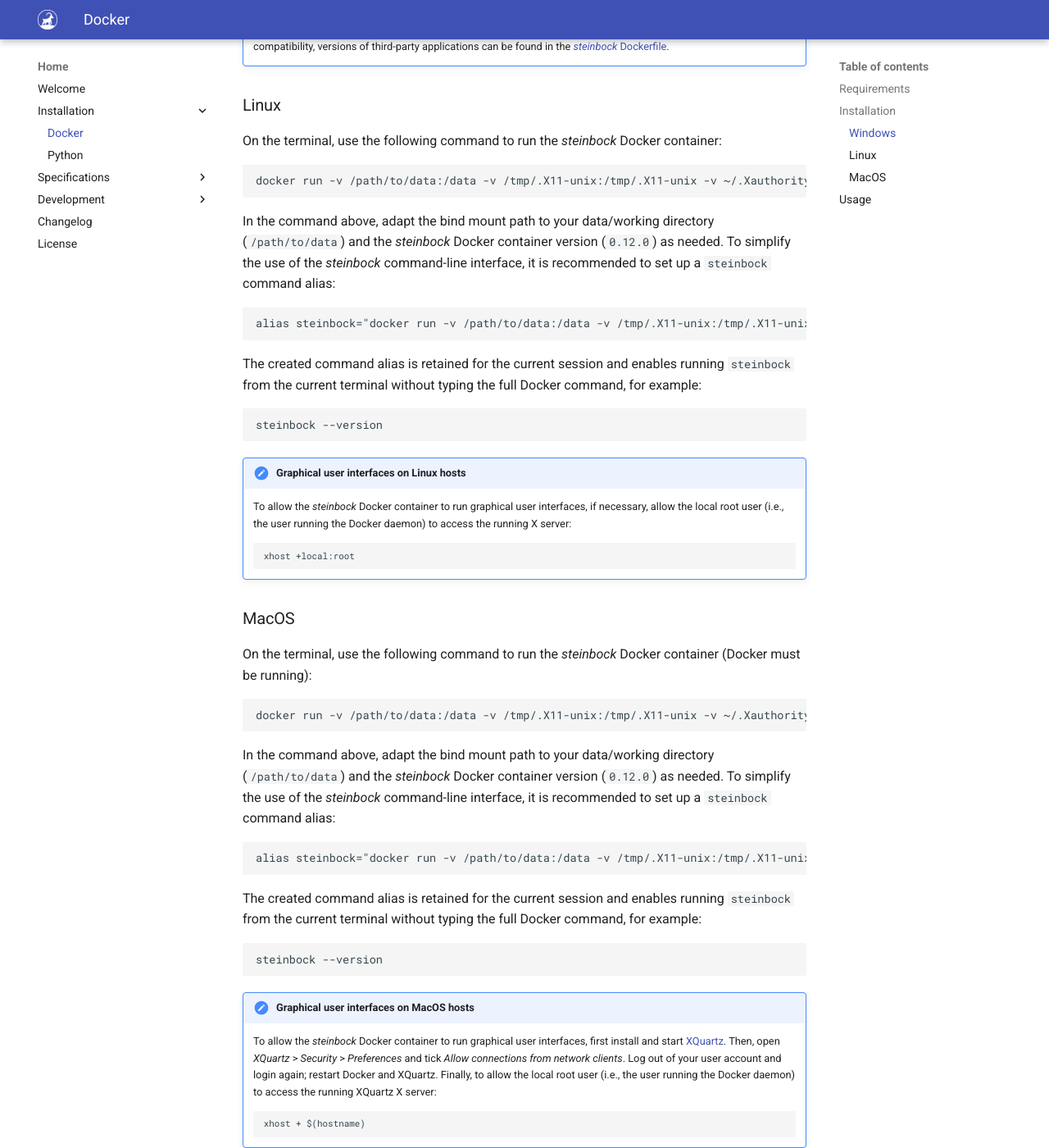
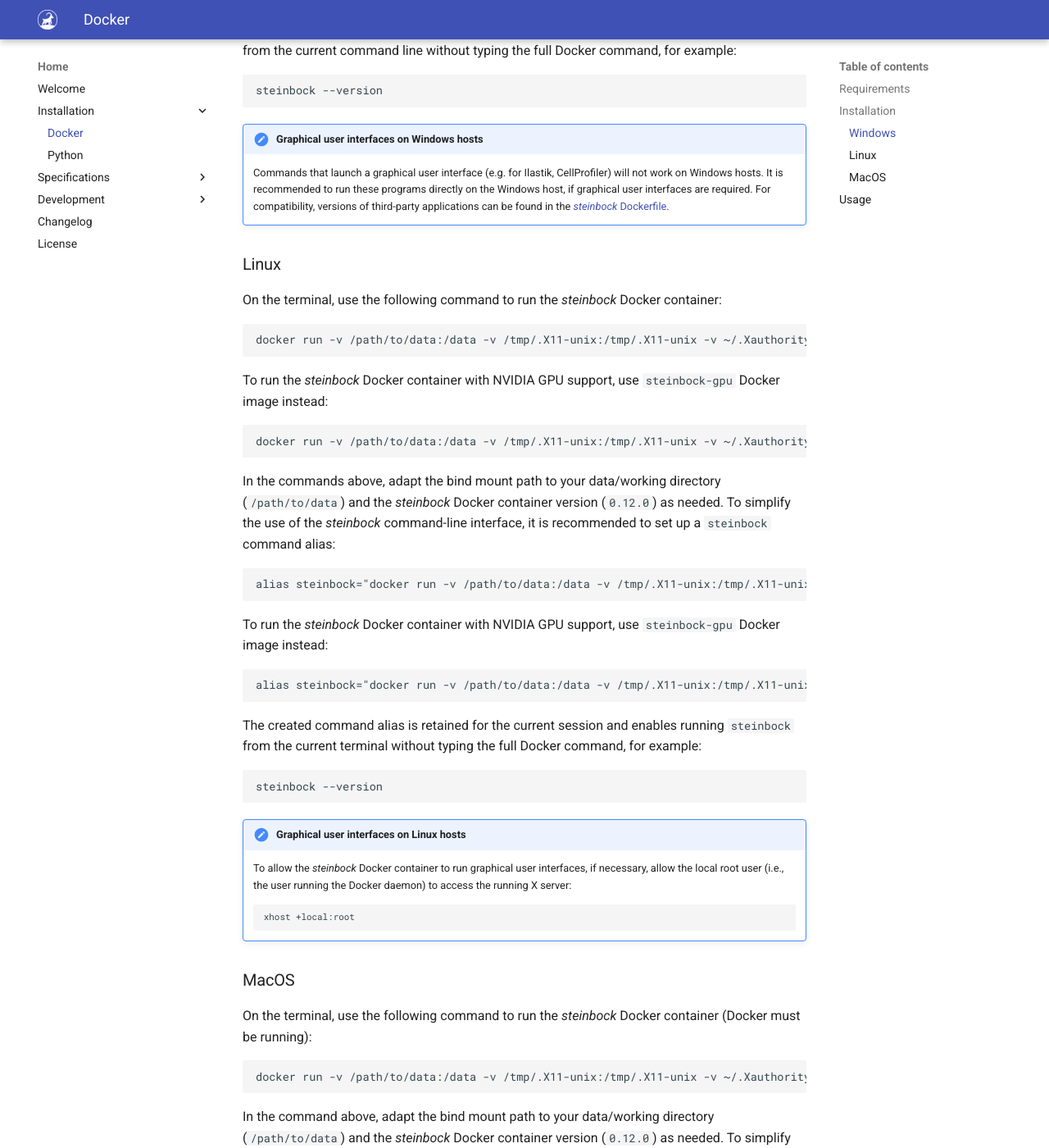
Before and after one commit to BodenmillerGroup/steinbock, an MkDocs documentation site: the page built from docs/install-docker.md, in a window 1280 px wide and 1400 px high, scrolled down 2118 px. Shown: the whole window at 82% size. Built offline with MkDocs 1.6.1 and Material for MkDocs 9.7.7, drawn with Linux system fonts in a browser that asks for light colours; the version menu is left out; some of the changed text lies outside the part shown.

Commit message:
Add GPU support (closes #76)

```diff
--- a/docs/install-docker.md
+++ b/docs/install-docker.md
@@ -28,6 +28,8 @@
 
 	Replace `<username>` with the name of the user (for domain accounts, use the `<domain>\<username>` format).
 
+To run the *steinbock* Docker container with NVIDIA GPU support (Linux only), install the proper drivers and verify that your GPU is running and accessible. Install the `nvidia-container-runtime` as described [here](https://docs.docker.com/config/containers/resource_constraints/#access-an-nvidia-gpu) and restart your system.
+
 ## Installation
 
 In principle, the *steinbock* Docker container can be run on any Docker-enabled platform:
@@ -37,6 +39,10 @@
 For reproducibility, it is recommended to always pull a specific release, e.g.:
 
     docker run ghcr.io/bodenmillergroup/steinbock:0.12.0
+
+To run the *steinbock* Docker container with NVIDIA GPU support (Linux only):
+
+    docker run --gpus all ghcr.io/bodenmillergroup/steinbock-gpu:0.12.0
 
 [Bind mounts](https://docs.docker.com/storage/bind-mounts/) can be used to make data from the host system available to the Docker container (see below). Commands that launch a graphical user interface may require further system configuration and additional arguments to `docker run` as outlined in the following.
 
@@ -64,9 +70,17 @@
 
     docker run -v /path/to/data:/data -v /tmp/.X11-unix:/tmp/.X11-unix -v ~/.Xauthority:/home/steinbock/.Xauthority:ro -u $(id -u):$(id -g) -e DISPLAY ghcr.io/bodenmillergroup/steinbock:0.12.0
 
-In the command above, adapt the bind mount path to your data/working directory (`/path/to/data`) and the *steinbock* Docker container version (`0.12.0`) as needed. To simplify the use of the *steinbock* command-line interface, it is recommended to set up a `steinbock` command alias:
+To run the *steinbock* Docker container with NVIDIA GPU support, use `steinbock-gpu` Docker image instead:
+
+    docker run -v /path/to/data:/data -v /tmp/.X11-unix:/tmp/.X11-unix -v ~/.Xauthority:/home/steinbock/.Xauthority:ro -u $(id -u):$(id -g) -e DISPLAY --gpus all ghcr.io/bodenmillergroup/steinbock-gpu:0.12.0
+
+In the commands above, adapt the bind mount path to your data/working directory (`/path/to/data`) and the *steinbock* Docker container version (`0.12.0`) as needed. To simplify the use of the *steinbock* command-line interface, it is recommended to set up a `steinbock` command alias:
 
     alias steinbock="docker run -v /path/to/data:/data -v /tmp/.X11-unix:/tmp/.X11-unix -v ~/.Xauthority:/home/steinbock/.Xauthority:ro -u $(id -u):$(id -g) -e DISPLAY ghcr.io/bodenmillergroup/steinbock:0.12.0"
+
+To run the *steinbock* Docker container with NVIDIA GPU support, use `steinbock-gpu` Docker image instead:
+
+    alias steinbock="docker run -v /path/to/data:/data -v /tmp/.X11-unix:/tmp/.X11-unix -v ~/.Xauthority:/home/steinbock/.Xauthority:ro -u $(id -u):$(id -g) -e DISPLAY --gpus all ghcr.io/bodenmillergroup/steinbock-gpu:0.12.0"
 
 The created command alias is retained for the current session and enables running `steinbock` from the current terminal without typing the full Docker command, for example:
 
```
Also changed, not shown: docker-compose.yml (+47 -4 lines), 1 other file.
